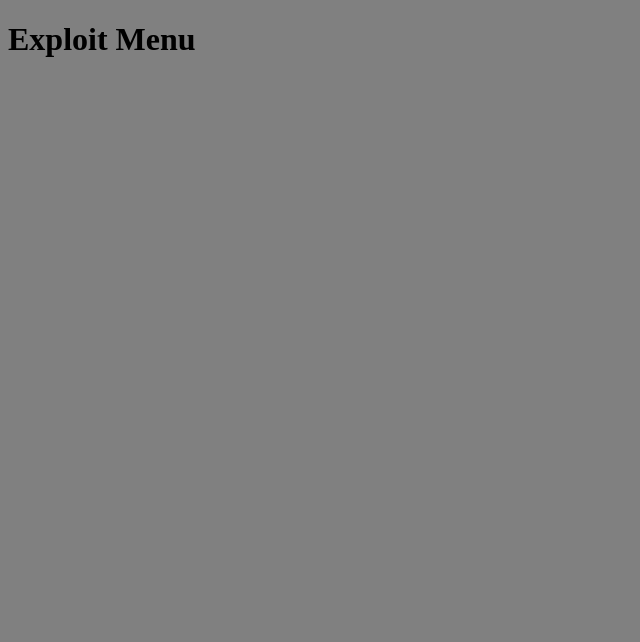
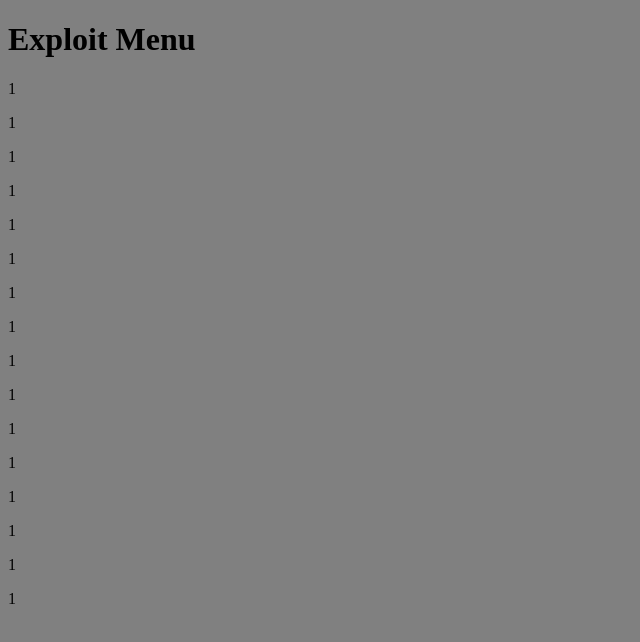
Before and after one commit to unblocked-gamess/unblocked-games, a plain HTML site: page Misc/Menu.html in a window 1280 px wide. Shown: the whole page, without its empty margins (0-640 px from the left). Drawn offline with Linux system fonts and the light colour scheme.

Commit message:
Update Menu.html

```diff
--- a/Misc/Menu.html
+++ b/Misc/Menu.html
@@ -5,7 +5,23 @@
   </head>
   <body style="background-color:grey;">
     <div align=left>
-    <h1>Exploit Menu</h1>
-      </div>
+      <h1>Exploit Menu</h1>
+      <p>1</p>
+      <p>1</p>
+      <p>1</p>
+      <p>1</p>
+      <p>1</p>
+      <p>1</p>
+      <p>1</p>
+      <p>1</p>
+      <p>1</p>
+      <p>1</p>
+      <p>1</p>
+      <p>1</p>
+      <p>1</p>
+      <p>1</p>
+      <p>1</p>
+      <p>1</p>
+    </div>
   </body>
 </html>
```
